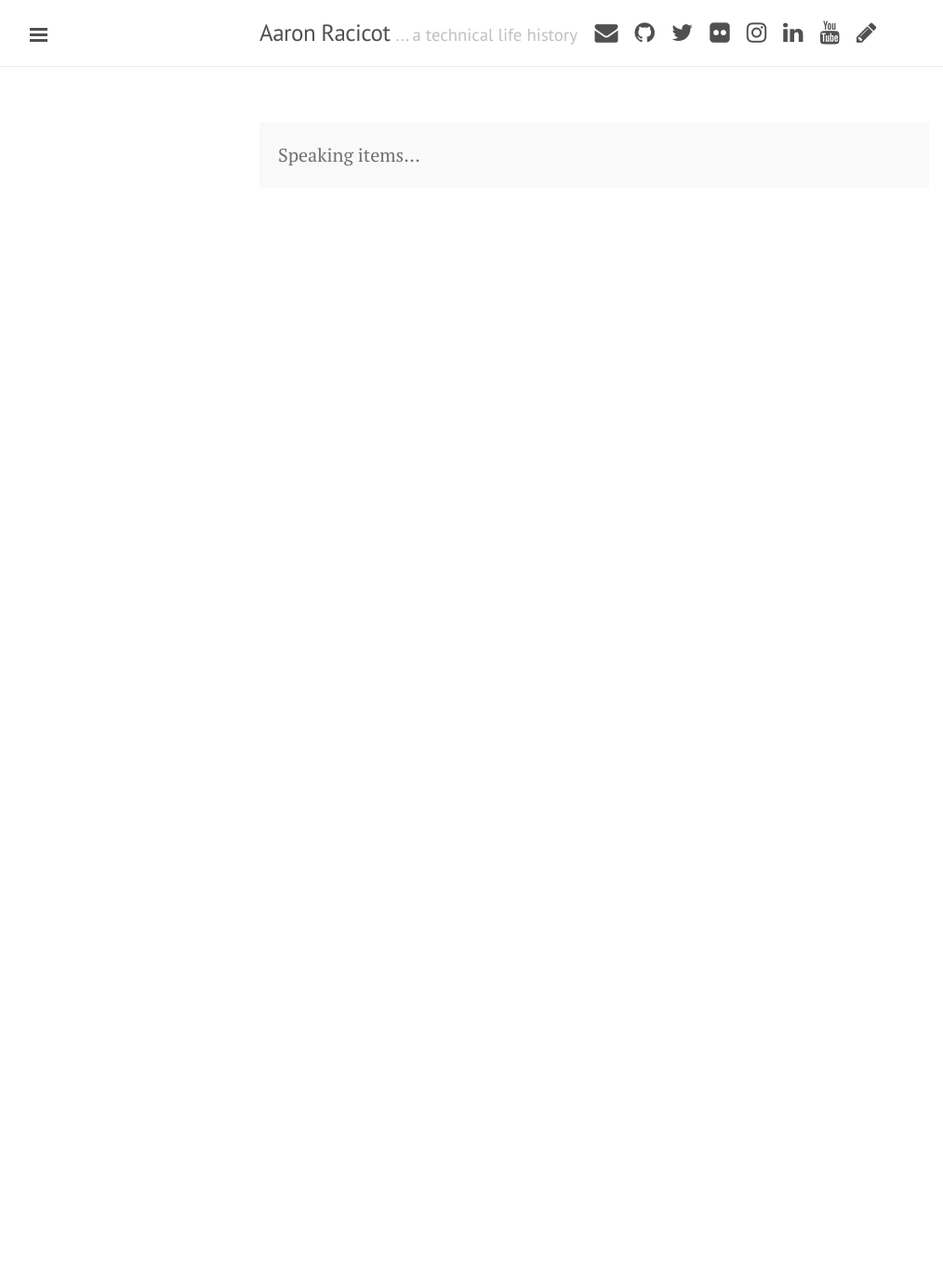
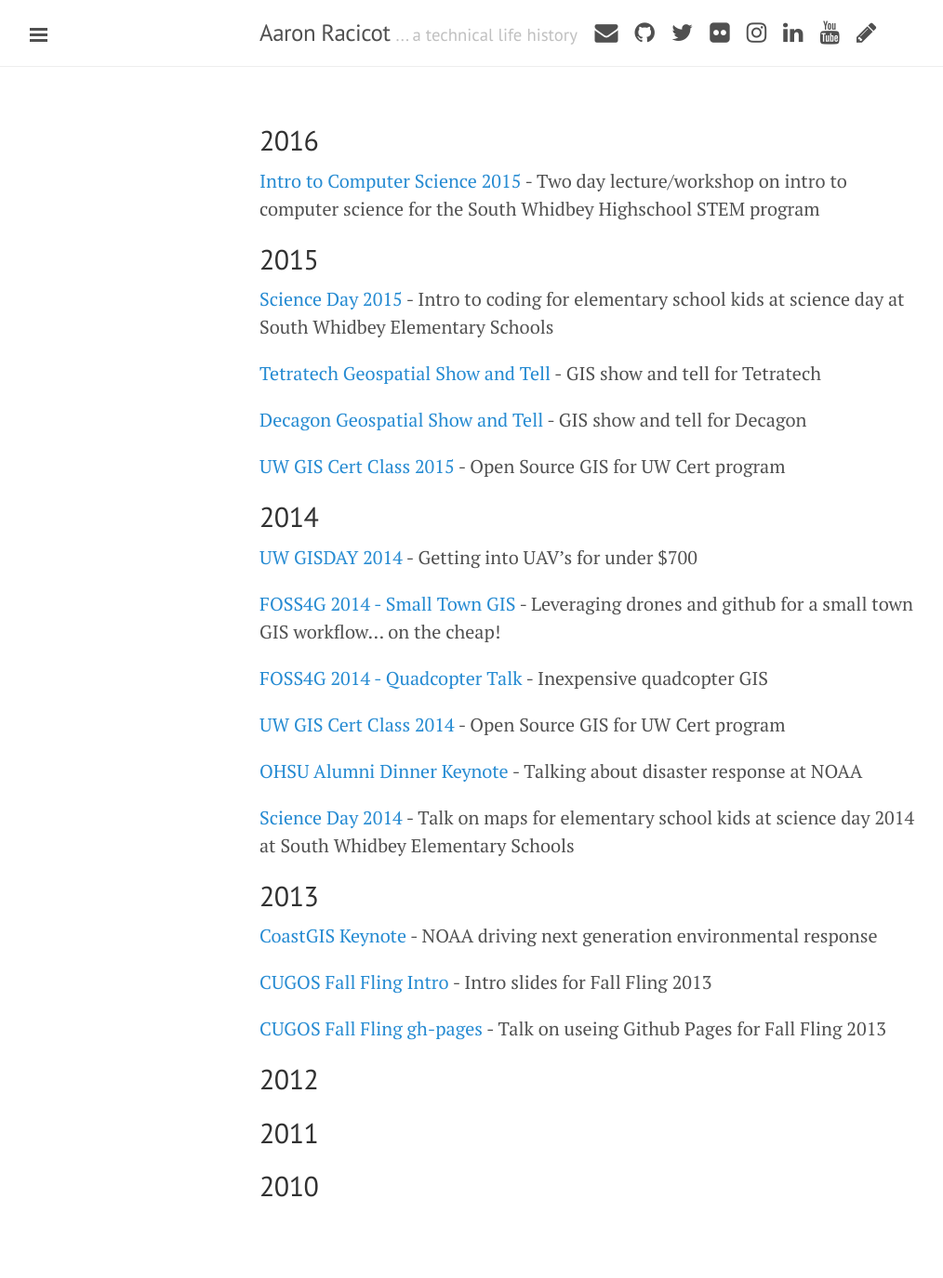
Before and after one commit to aaronr/aaronracicot.com, a Jekyll site: the page built from speaking.md, in a window 1280 px wide. Shown: the whole page at 93% size, without its empty margins (1-1015 px from the left). Built offline with Jekyll 4.4.1, drawn with Linux system fonts in a browser that asks for light colours; nearby versions of some CDN libraries; Markdown is read by kramdown in place of the engine named in the settings; before the commit the page ends 900 px from its top, so only the background shows below that.

Commit message:
Fill in some cugos and speaking data

```diff
--- a/speaking.md
+++ b/speaking.md
@@ -4,6 +4,48 @@
 tagline: Speaking history and slides
 ---
 
-<p class="message">
-  Speaking items...
-</p>
+
+2016
+---
+[Intro to Computer Science 2015](http://aaronr.github.io/cs_intro_2016/) - Two day lecture/workshop on intro to computer science for the South Whidbey Highschool STEM program
+
+2015
+---
+[Science Day 2015](http://aaronr.github.io/scienceday2015/) - Intro to coding for elementary school kids at science day at South Whidbey Elementary Schools
+
+[Tetratech Geospatial Show and Tell](http://aaronr.github.io/tetratech_2015/) - GIS show and tell for Tetratech
+
+[Decagon Geospatial Show and Tell](http://aaronr.github.io/decagon_2015/) - GIS show and tell for Decagon
+
+[UW GIS Cert Class 2015](http://aaronr.github.io/uw-cert-15/) - Open Source GIS for UW Cert program
+
+2014
+---
+[UW GISDAY 2014](http://aaronr.github.io/uw-gisday-2014/) - Getting into UAV's for under $700
+
+[FOSS4G 2014 - Small Town GIS](http://aaronr.github.io/foss4g-2014/smalltown/) - Leveraging drones and github for a small town GIS workflow... on the cheap!
+
+[FOSS4G 2014 - Quadcopter Talk](http://aaronr.github.io/foss4g-2014/quadcopter/) - Inexpensive quadcopter GIS
+
+[UW GIS Cert Class 2014](http://aaronr.github.io/uw-cert-14/) - Open Source GIS for UW Cert program
+
+[OHSU Alumni Dinner Keynote](http://aaronr.github.io/ohsu-alumnidinner-2014/) - Talking about disaster response at NOAA
+
+[Science Day 2014](http://aaronr.github.io/scienceday2014/) - Talk on maps for elementary school kids at science day 2014 at South Whidbey Elementary Schools
+
+2013
+---
+[CoastGIS Keynote](http://aaronr.github.io/coastgis2013/) - NOAA driving next generation environmental response
+
+[CUGOS Fall Fling Intro](http://aaronr.github.io/fallfling2013/intro/) - Intro slides for Fall Fling 2013
+
+[CUGOS Fall Fling gh-pages](http://aaronr.github.io/fallfling2013/gh-pages/) - Talk on useing Github Pages for Fall Fling 2013
+
+2012
+---
+
+2011
+---
+
+2010
+---
```
Also changed, not shown: cugos.md (+1 -1 lines).
